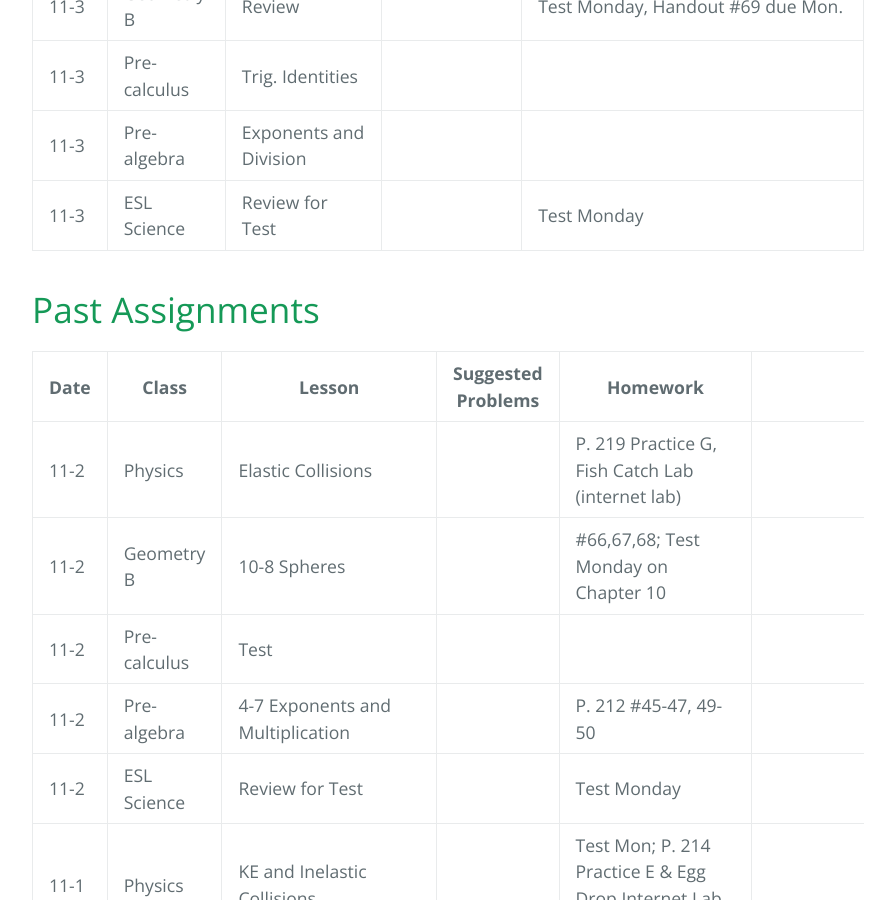
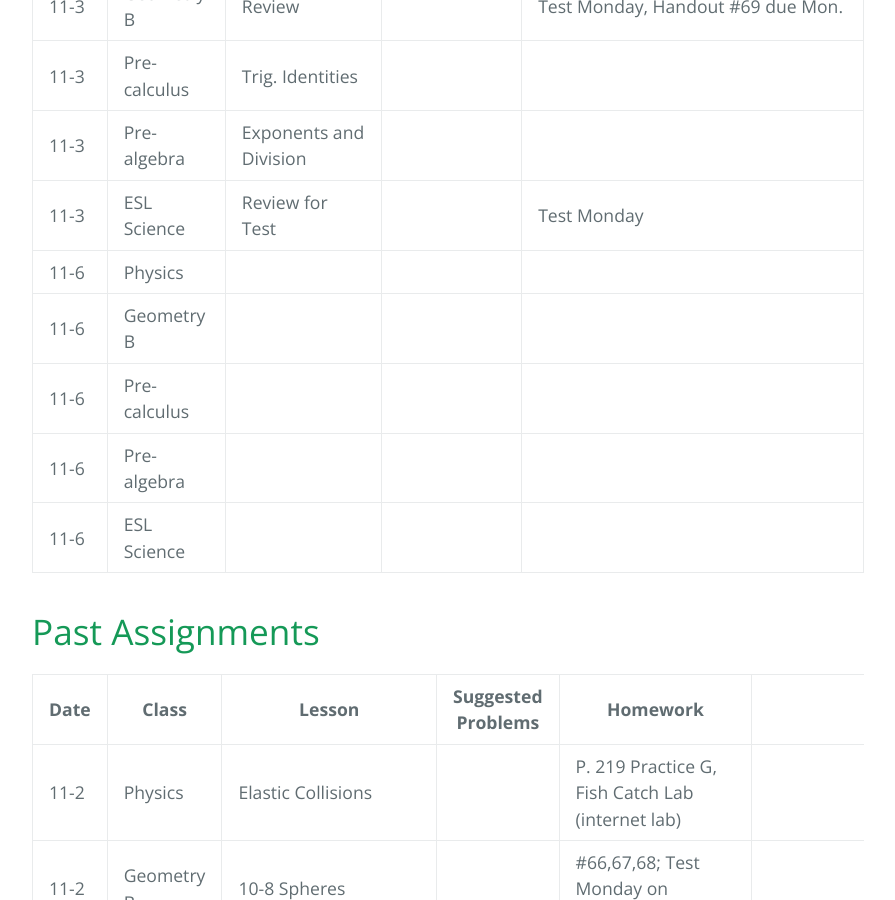
Before and after one commit to gpayoo/gpayoo, a Jekyll site: the page built from index.md, in a window 1280 px wide and 900 px high, scrolled down 790 px. Shown: the whole window, without its empty margins (192-1087 px from the left). Built offline with Jekyll 4.4.1, drawn with Linux system fonts in a browser that asks for light colours; our own code applies the rules of GitHub Pages for plain Markdown files.

Commit message:
Update index.md

```diff
--- a/index.md
+++ b/index.md
@@ -15,6 +15,13 @@ layout: default
 | 11-3 | Pre-calculus | Trig. Identities | |
 | 11-3 | Pre-algebra | Exponents and Division  | |
 | 11-3 | ESL Science | Review for Test |  | Test Monday
+| 11-6 | Physics | | |
+| 11-6 | Geometry B | | | |
+| 11-6 | Pre-calculus |  | |
+| 11-6 | Pre-algebra |  | |
+| 11-6 | ESL Science | |  |
+
+
 
 # [](#header-2) Past Assignments
 
```
